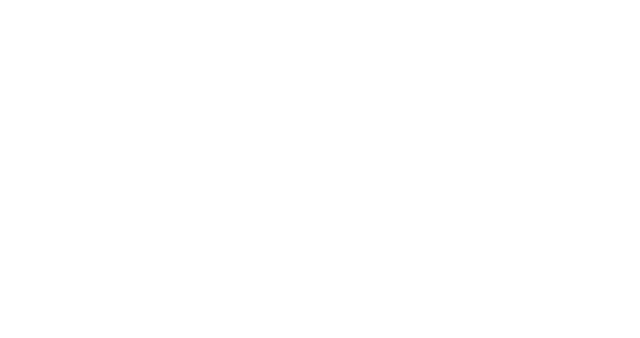
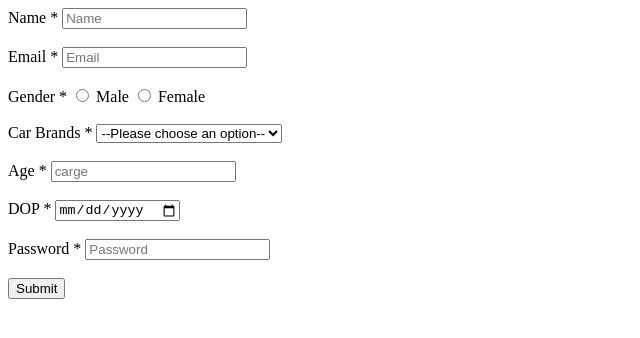
Before and after one commit to acciojob/car-insurance-form-Luckygadjet, a website: page main.html in a window 1280 px wide. Shown: the whole page, without its empty margins (0-640 px from the left). Drawn offline with Linux system fonts and the light colour scheme.

Commit message:
created a submission

```diff
--- a/main.html
+++ b/main.html
@@ -10,6 +10,42 @@
 	<!-- the entire body must be written by student -->
     <script type="text/javascript" src="./script.js">
 </script>
+	<form method="post">
+  <label for="name">Name *</label>
+  <input type="text" id="name" name="name" placeholder="Name" required><br><br>
+
+  <label for="email">Email *</label>
+  <input type="email" id="email" name="email" placeholder="Email" required><br><br>
+
+  <label>Gender *</label>
+  <input type="radio" id="gender_m" name="gender" value="male" required>
+  <label for="gender_m">Male</label>
+  <input type="radio" id="gender_f" name="gender" value="female" required>
+  <label for="gender_f">Female</label><br><br>
+
+  <label for="cars">Car Brands *</label>
+  <select id="cars" name="cars" required>
+    <option value="" disabled selected>--Please choose an option--</option>
+    <option value="BMW">BMW</option>
+    <option value="Audi">Audi</option>
+    <option value="Mercedez">Mercedez</option>
+  </select><br><br>
+
+  <label for="carage">Age *</label>
+  <input type="number" id="carage" name="carage" placeholder="carge" required><br><br>
+
+  <label for="dop">DOP *</label>
+  <input type="date" id="dop" name="dop" required><br><br>
+
+
+
+  <label for="password">Password *</label>
+  <input type="password" id="password" name="password" placeholder="Password" required><br><br>
+
+
+
+  <button type="submit">Submit</button>
+</form>
 
 </body>
 
```
